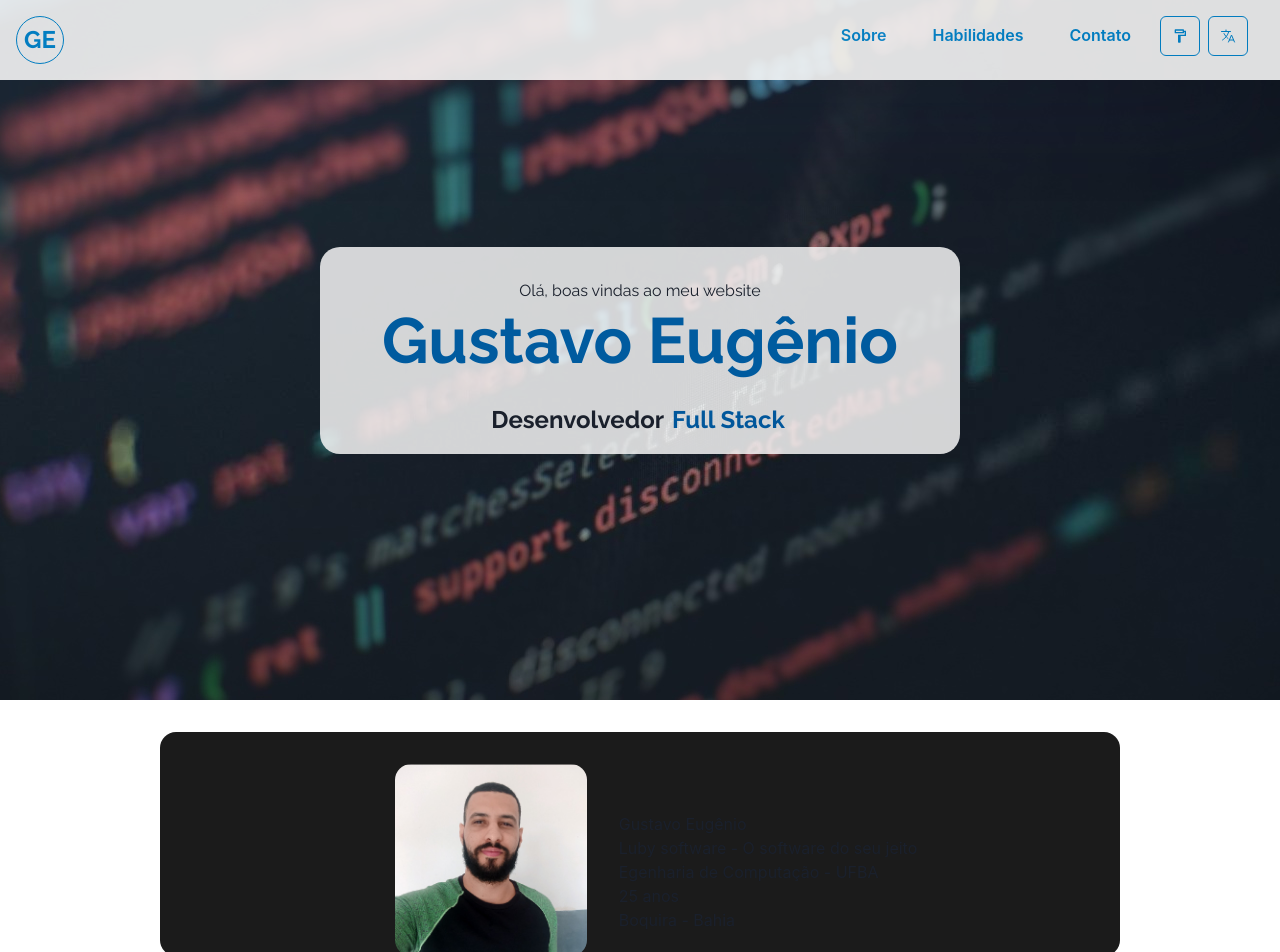
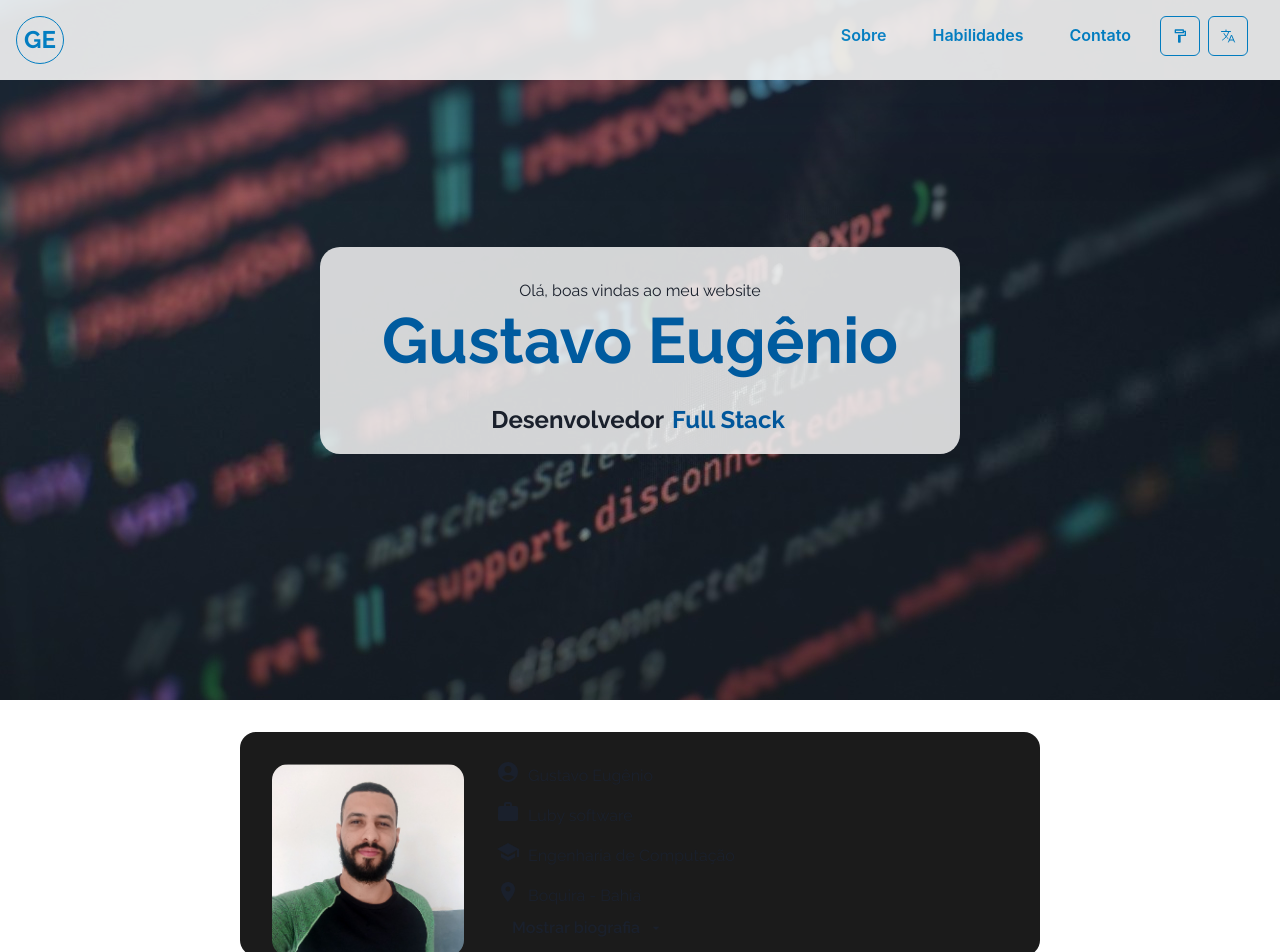
Before and after one commit to ghoeugenio/web-portifolio, a React (Vite) app: page / in a window 1280 px wide. Shown: the top 952 px of the page. Built offline with nearby package versions, Linux system fonts and the light colour scheme.

Commit message:
feat: context and about

```diff
--- a/src/App.tsx
+++ b/src/App.tsx
@@ -1,48 +1,17 @@
-import {
-	Box,
-	Text,
-	Flex,
-	Image,
-	useColorMode,
-	useColorModeValue,
-	Spinner,
-} from '@chakra-ui/react';
-import {useMediaQuery} from 'react-responsive';
-
+import {Container} from './components/Container';
 import {Header} from './components/Header';
 import {Banner} from './components/Banner';
 import {About} from './components/About';
-
-import {useToggle} from './hooks';
 import {Loading} from './components/Loading';
 
 function App() {
-	const {colorMode, toggleColorMode} = useColorMode();
-	const bgColor = useColorModeValue('alterPrimaryLight', 'primary');
-
-	const [transitionText, toogleTransitionText] = useToggle();
-	const [transitionTheme, toogleTransitionTheme] = useToggle();
-
-	const isMobile = useMediaQuery({
-		query: '(max-width: 786px)',
-	});
-
-	console.log('test')
-
 	return (
-		<Flex w="full" flexDirection="column" bg={bgColor} transition="fade">
-			<Loading loading={transitionTheme} />
-			<Header
-				toggle={toggleColorMode}
-				colorMode={colorMode}
-				isMobile={isMobile}
-				toogleTransitionText={toogleTransitionText}
-				transitionText={transitionText}
-				toogleTransitionTheme={toogleTransitionTheme}
-			/>
-			<Banner isMobile={isMobile} transitionText={transitionText} />
+		<Container>
+			<Loading />
+			<Header />
+			<Banner />
 			<About />
-		</Flex>
+		</Container>
 	);
 }
 
--- a/src/components/About/index.tsx
+++ b/src/components/About/index.tsx
@@ -1,32 +1,168 @@
-import {Box, Text, Image} from '@chakra-ui/react';
+import {Box, Button, Image, useDisclosure, Collapse} from '@chakra-ui/react';
+import {useContext} from 'react';
+import {
+	MdAccountCircle,
+	MdArrowDropDown,
+	MdLocationOn,
+	MdSchool,
+	MdWork,
+} from 'react-icons/md';
+
+import {AppContext} from '../../context';
+import {ContextType} from '../../types';
+
+import {TextAnimation} from '../TextAnimation';
+
 import Profile from '../../assets/profile.jpg';
-type Props = {};
 
 export const About = () => {
+	const {isMobile, transitionText} = useContext(AppContext) as ContextType;
+
+	const {isOpen, onToggle} = useDisclosure();
 	return (
 		<Box
 			display="flex "
 			flex="1"
-			justifyContent="center"
 			bg="primaryDark"
-			marginX="10rem"
+			marginX={isMobile ? '2rem' : '15rem'}
 			mt="2rem"
 			borderRadius="1rem"
 		>
 			<Image
 				src={Profile}
-				w="12rem"
-				h="12rem"
+				w={isMobile ? '8rem' : '12rem'}
+				h={isMobile ? '8rem' : '12rem'}
 				ml="2rem"
 				mt="2rem"
 				borderRadius="1rem"
 			/>
-			<Box ml="2rem" mt="5rem">
-				<Text>Gustavo Eugênio</Text>
-				<Text>Luby software - O software do seu jeito</Text>
-				<Text>Egenharia de Computação - UFBA</Text>
-				<Text>25 anos</Text>
-				<Text>Boquira - Bahia</Text>
+			<Box ml="2rem">
+				{isOpen && (
+					<Button
+						mt="2rem"
+						onClick={onToggle}
+						rightIcon={<MdArrowDropDown />}
+						bg="transparent"
+						_hover={{
+							bg: 'transparent',
+						}}
+						_active={{
+							bg: 'transparent',
+						}}
+					>
+						<TextAnimation
+							text="biographyHide"
+							transition={transitionText}
+							props={{
+								fontFamily: 'Raleway',
+							}}
+						/>
+					</Button>
+				)}
+				{!isOpen && (
+					<Box transition="text 0s opacity">
+						<TextAnimation
+							text="Gustavo Eugênio"
+							transition={transitionText}
+							props={{
+								fontFamily: 'Raleway',
+								pt: '2rem',
+							}}
+						>
+							<MdAccountCircle
+								size={24}
+								style={{
+									marginTop: '1.75rem',
+									marginRight: '0.5rem',
+								}}
+							/>
+						</TextAnimation>
+						<TextAnimation
+							text="Luby software"
+							transition={transitionText}
+							props={{
+								fontFamily: 'Raleway',
+								pt: '1rem',
+							}}
+						>
+							<MdWork
+								size={24}
+								style={{
+									marginTop: '0.75rem',
+									marginRight: '0.5rem',
+								}}
+							/>
+						</TextAnimation>
+						<TextAnimation
+							text="Engenharia de Computação"
+							transition={transitionText}
+							props={{
+								fontFamily: 'Raleway',
+								pt: '1rem',
+							}}
+						>
+							<MdSchool
+								size={24}
+								style={{
+									marginTop: '0.75rem',
+									marginRight: '0.5rem',
+								}}
+							/>
+						</TextAnimation>
+						<TextAnimation
+							text="Boquira - Bahia"
+							transition={transitionText}
+							props={{
+								fontFamily: 'Raleway',
+								pt: '1rem',
+							}}
+						>
+							<MdLocationOn
+								size={24}
+								style={{
+									marginTop: '0.75rem',
+									marginRight: '0.5rem',
+								}}
+							/>
+						</TextAnimation>
+					</Box>
+				)}
+				<Box transition="text 0s opacity">
+					{!isOpen && (
+						<Button
+							onClick={onToggle}
+							rightIcon={<MdArrowDropDown />}
+							bg="transparent"
+							_hover={{
+								bg: 'transparent',
+							}}
+							_active={{
+								bg: 'transparent',
+							}}
+						>
+							<TextAnimation
+								text="biographyShow"
+								transition={transitionText}
+								props={{
+									fontFamily: 'Raleway',
+								}}
+							/>
+						</Button>
+					)}
+					<Collapse in={isOpen} animateOpacity>
+						<Box>
+							<TextAnimation
+								text="biography"
+								transition={transitionText}
+								props={{
+									fontFamily: 'Raleway',
+									pt: '1.2rem',
+									mr: '1rem',
+								}}
+							/>
+						</Box>
+					</Collapse>
+				</Box>
 			</Box>
 		</Box>
 	);
--- a/src/components/Banner/index.tsx
+++ b/src/components/Banner/index.tsx
@@ -1,14 +1,16 @@
 import {Box, Text, useColorModeValue, Fade, ScaleFade} from '@chakra-ui/react';
+import {useContext} from 'react';
+
+import {AppContext} from '../../context';
+import {ContextType} from '../../types';
+
 import {useHover} from '../../hooks';
 import Background from '../../assets/background.jpg';
 import {TextAnimation} from '../TextAnimation';
 
-type Props = {
-	isMobile: boolean;
-	transitionText: boolean;
-};
+export const Banner = () => {
+	const {isMobile, transitionText} = useContext(AppContext) as ContextType;
 
-export const Banner = ({isMobile, transitionText}: Props) => {
 	const bgBannerColor = useColorModeValue(
 		'opacityBackgroundWhite',
 		'opacityBackgroundDark'
--- /dev/null
+++ b/src/components/Container/index.tsx
@@ -0,0 +1,14 @@
+import {Flex} from '@chakra-ui/react';
+import {useContext} from 'react';
+
+import {AppContext} from '../../context';
+import {ContextType, Props} from '../../types';
+
+export const Container = ({children}: Props) => {
+	const {bgColor} = useContext(AppContext) as ContextType;
+	return (
+		<Flex w="full" flexDirection="column" bg={bgColor} transition="fade">
+			{children}
+		</Flex>
+	);
+};
--- a/src/components/Loading/index.tsx
+++ b/src/components/Loading/index.tsx
@@ -1,13 +1,14 @@
 import {Box, Spinner} from '@chakra-ui/react';
-import Profile from '../../assets/profile.jpg';
-type Props = {
-	loading: boolean;
-};
+import {useContext} from 'react';
+import {AppContext} from '../../context';
+import {ContextType} from '../../types';
 
-export const Loading = ({loading}: Props) => {
+export const Loading = () => {
+	const {transitionTheme} = useContext(AppContext) as ContextType;
+
 	return (
 		<>
-			{loading && (
+			{transitionTheme && (
 				<Box
 					zIndex="100"
 					position="fixed"
--- a/src/components/TextAnimation/index.tsx
+++ b/src/components/TextAnimation/index.tsx
@@ -5,13 +5,21 @@ type Props = {
 	text: string;
 	transition: boolean;
 	props?: TextProps;
+	children?: React.ReactNode;
 };
 
-export const TextAnimation = ({text, transition, props}: Props) => {
+export const TextAnimation = ({text, transition, props, children}: Props) => {
 	const {t} = useTranslation();
 
 	return (
-		<Fade in={!transition}>
+		<Fade
+			in={!transition}
+			style={{
+				display: 'flex',
+				flexDirection: 'row',
+			}}
+		>
+			{children}
 			<Text {...props}>{t(text)}</Text>
 		</Fade>
 	);
--- /dev/null
+++ b/src/context/index.tsx
@@ -0,0 +1,39 @@
+import {useColorMode, useColorModeValue} from '@chakra-ui/react';
+import React from 'react';
+import {useMediaQuery} from 'react-responsive';
+
+import {useToggle} from '../hooks';
+import {ContextType, Props} from '../types';
+
+export const AppContext = React.createContext<ContextType | null>(null);
+
+const AppProvider = ({children}: Props) => {
+	const {colorMode, toggleColorMode} = useColorMode();
+	const bgColor = useColorModeValue('alterPrimaryLight', 'primary');
+
+	const [transitionText, toggleTransitionText] = useToggle();
+	const [transitionTheme, toggleTransitionTheme] = useToggle();
+
+	const isMobile = useMediaQuery({
+		query: '(max-width: 786px)',
+	});
+
+	return (
+		<AppContext.Provider
+			value={{
+				isMobile,
+				transitionText,
+				toggleTransitionText,
+				transitionTheme,
+				toggleTransitionTheme,
+				bgColor,
+				toggleColorMode,
+				colorMode,
+			}}
+		>
+			{children}
+		</AppContext.Provider>
+	);
+};
+
+export default AppProvider;
--- a/src/i18n/locales/en/en-us.json
+++ b/src/i18n/locales/en/en-us.json
@@ -8,6 +8,7 @@
 		"lightMode": "Light mode",
 		"language": "Language",
 		"titleBanner": "Hello, welcome to my website",
-		"subtitleBanner": "Developer"
+		"subtitleBanner": "Developer",
+		"biography": "I'm Gustavo Eugênio, Full Stack developer at Luby Software and graduating in Computer Engineering at UFBA. I am 25 years old and currently live in Salvador - Bahia. I have always been passionate about technology and like to solve problems with innovative and optimized solutions. I really enjoy studying computing, from software to hardware. Also make great drinks, play League of Legends and workout."
 	}
 }
--- a/src/i18n/locales/pt/pt-br.json
+++ b/src/i18n/locales/pt/pt-br.json
@@ -8,6 +8,9 @@
 		"lightMode": "Modo claro",
 		"language": "Idioma",
 		"titleBanner": "Olá, boas vindas ao meu website",
-		"subtitleBanner": "Desenvolvedor"
+		"subtitleBanner": "Desenvolvedor",
+		"biographyShow": "Mostrar biografia",
+		"biographyHide": "Ocultar biografia",
+		"biography": "Sou Gustavo Eugênio, desenvolvedor Full Stack na Luby Software e graduando em Engenharia de Computação na UFBA. Tenho 25 anos e atualmente moro em Salvador - Bahia. Sou apaixonado por tecnologia desde sempre e gosto de resolver problemas com soluções inovadoras e otimizadas. Gosto muito de estudar computação, do software ao hardware. Também preparo ótimos drinks, jogo League of Legends e faço musculação"
 	}
 }
--- a/src/main.tsx
+++ b/src/main.tsx
@@ -4,6 +4,7 @@ import {ChakraProvider} from '@chakra-ui/react';
 import App from './App';
 import {extendTheme} from '@chakra-ui/react';
 import './i18n/index';
+import AppProvider from './context';
 
 // 2. Call `extendTheme` and pass your custom values
 const theme = extendTheme({
@@ -39,7 +40,9 @@ const theme = extendTheme({
 ReactDOM.createRoot(document.getElementById('root') as HTMLElement).render(
 	<React.StrictMode>
 		<ChakraProvider theme={theme}>
-			<App />
+			<AppProvider>
+				<App />
+			</AppProvider>
 		</ChakraProvider>
 	</React.StrictMode>
 );
--- /dev/null
+++ b/src/types/index.ts
@@ -0,0 +1,16 @@
+import {ColorMode} from '@chakra-ui/react';
+
+export type ContextType = {
+	isMobile: boolean;
+	transitionText: boolean;
+	toggleTransitionText: () => void;
+	transitionTheme: boolean;
+	toggleTransitionTheme: () => void;
+	bgColor: string;
+	toggleColorMode: () => void;
+	colorMode: ColorMode;
+};
+
+export type Props = {
+	children?: React.ReactNode;
+};
```
Also changed, not shown: src/components/Header/index.tsx (+24 -30 lines).
